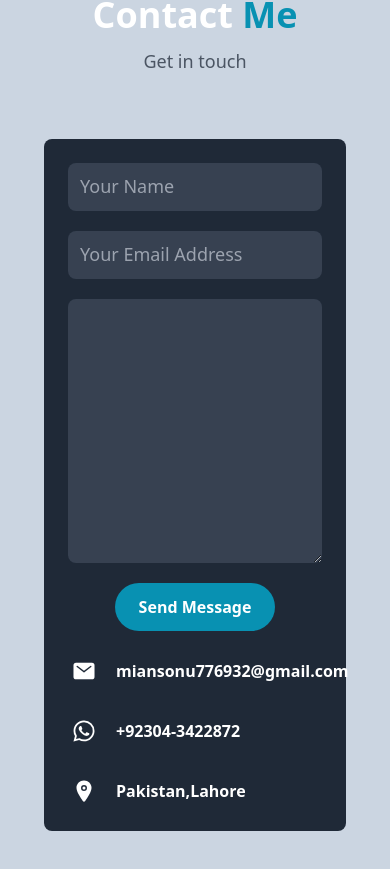
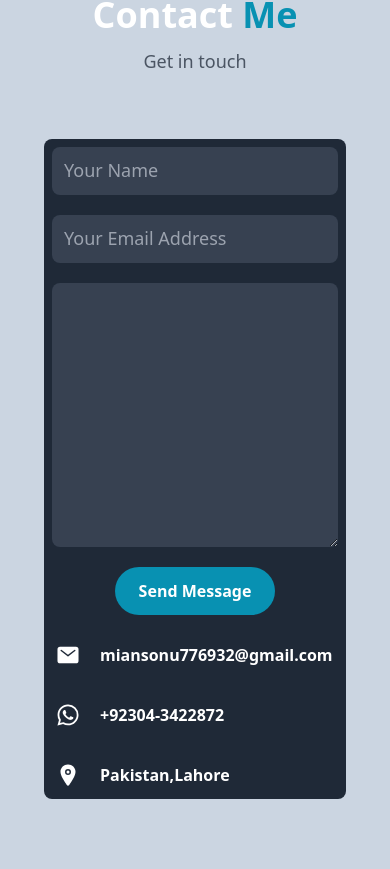
Before and after one commit to Muhammad-Talha028989/Muhammad-Talha-Portfolio, a React (Vite) app: page / in a window 390 px wide. Shown: the part 5287-6156 px from the top of the page. Built offline with nearby package versions, Linux system fonts and the light colour scheme.

Commit message:
Finished the contact section

```diff
--- a/src/components/Contact.jsx
+++ b/src/components/Contact.jsx
@@ -11,7 +11,7 @@ const Contact = () => {
         <p className="text-gray-600 mt-3 text-lg">Get in touch</p>
 
         <div
-          className="mt-16 flex md:flex-row flex-col gap-6 max-w-5xl bg-gray-800 p-6 rounded-lg mx-auto
+          className="mt-16 flex md:flex-row flex-col gap-6 max-w-5xl bg-gray-800 md:p-6 p-2 rounded-lg mx-auto
         "
         >
           <form action="" className="flex flex-col flex-1 gap-5">
```
